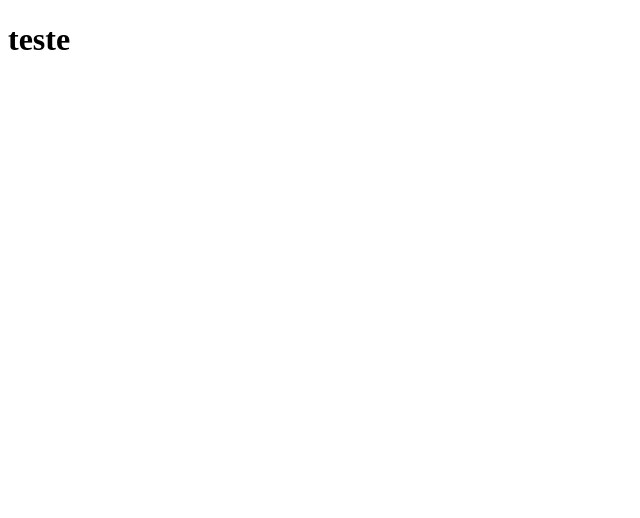
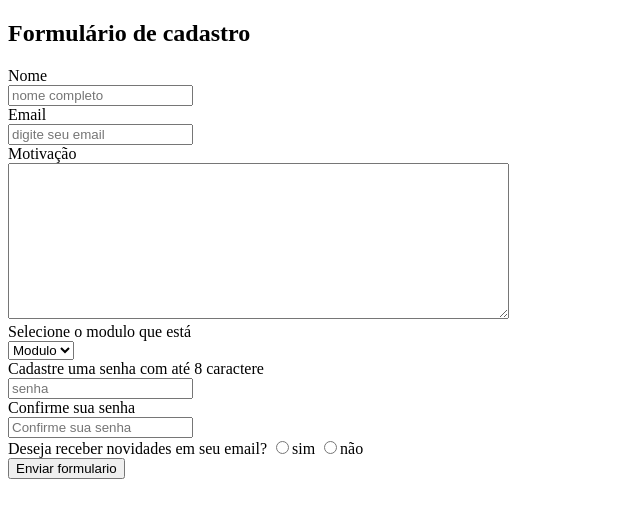
Before and after one commit to talita-vs/git_kenzie_academy, a plain HTML site: page index.html in a window 1280 px wide. Shown: the whole page, without its empty margins (0-640 px from the left). Drawn offline with Linux system fonts and the light colour scheme.

Commit message:
formulação de formulario

```diff
--- a/index.html
+++ b/index.html
@@ -1,14 +1,91 @@
 <!DOCTYPE html>
-<html lang="en">
+<html lang="pt-br">
 <head>
     <meta charset="UTF-8">
     <meta http-equiv="X-UA-Compatible" content="IE=edge">
     <meta name="viewport" content="width=device-width, initial-scale=1.0">
-    <title>REPOSITÓRIO</title>
+    <title>Formulario Kenzie</title>
 </head>
+
 <body>
-    <h1>
-        teste
-    </h1>
+    <section>
+        <h1>Formulário de cadastro</h1>
+        <form>
+            <section>
+                <label for="nome"> Nome
+                    <section>
+                        <input type="text" id="nome" required="true" placeholder="nome completo">
+                    </section>
+                </label>
+            </section>
+
+            <!--seção email-->
+            <section>
+                <label for="email"> Email
+                    <section>
+                        <input type="text" id="email" required="true" placeholder="digite seu email">
+                    </section>
+
+                </label>
+            </section>
+
+            <!--descrição-->
+            <section>
+                <label for="descrição">Motivação
+                   <section>
+                    <textarea name="descrição" id="descrição" cols="60" placeholder="conte que te motivou" rows="10">
+                    </textarea>
+                   </section>
+                </label>
+            </section>
+
+            <!-- seção modulo-->
+            <section>
+                <label for="modulo">Selecione o modulo que está
+                    <section>
+                    <select name="modulo" id="modulo" required="true">
+                        <option value="">Modulo</option>
+                        <option value="M-1">M-1</option>
+                        <option value="M-2">M-2</option>
+                        <option value="M-3">M-3</option>
+                        <option value="M-4">M-4</option>
+                        <option value="M-5">M-5</option>
+                        <option value="M-6">M-6</option>
+                    </select>
+                    </section>
+                </label>
+            </section>
+
+            <!--seção de senha-->
+            <section>
+                <label for="senha"> Cadastre uma senha com até 8 caractere
+                    <section>
+                    <input type="password" name="senha" required="true" id="senha" placeholder="senha" maxlength="8">
+                    </section>
+                </label>
+            </section>
+
+            <!--confirmação de senha-->
+            <section>
+                <label for="confirmação de senha"> Confirme sua senha
+                    <section>
+                    <input type="password" name="confirmação de senha" id="confirmação de senha" required="true" maxlength="8" placeholder="Confirme sua senha">
+                    </section>
+                </label>
+            </section>
+
+            <!-- campo de pergunta-->
+            <section>
+                <label for="novidades">Deseja receber novidades em seu email?</label>
+                <input type="radio" name="receber novidades" value="receber novidades" id="novidades">sim
+                <input type="radio" name="receber novidades" value="não receber novidades" id="novidades">não
+            </section>
+
+            <section>
+                <button type="submit">Enviar formulario</button>
+            </section>
+        </form>
+    </section>
+
 </body>
 </html>
```
